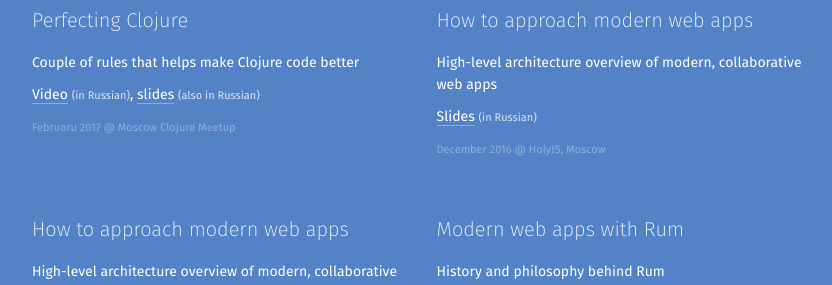
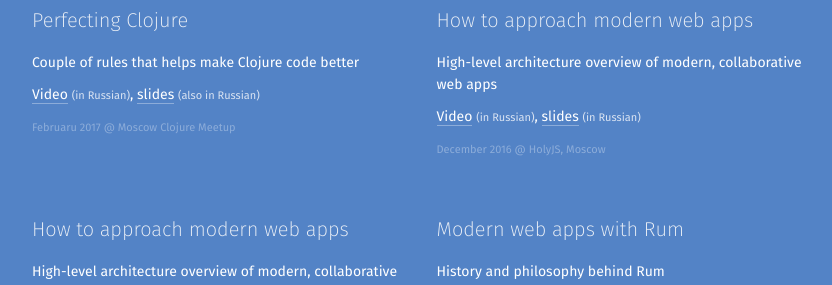
Before and after one commit to tonsky/tonsky.github.io, a Jekyll site: the page built from talks/index.html, in a window 1280 px wide and 900 px high. Shown: the part 266-551 px from the top of the window, without its empty margins (205-1037 px from the left). Built offline with Jekyll 4.4.1, drawn with Linux system fonts in a browser that asks for light colours.

Commit message:
Video from HolyJS Moscow

```diff
--- a/talks/index.html
+++ b/talks/index.html
@@ -21,7 +21,7 @@
 <div class=event>
     <h1>How to approach modern web apps<span class="lang lang_ru"></span></h1>
     <p>High-level architecture overview of modern, collaborative web apps
-    <p class=links><a href="http://s.tonsky.me/conferences/2016.12%20HolyJS%20Moscow.pdf">Slides</a> <span class=lang>(in Russian)</span>
+    <p class=links><a href="https://www.youtube.com/watch?v=x9yYlDNHI2Y">Video</a> <span class=lang>(in Russian)</span>, <a href="http://s.tonsky.me/conferences/2016.12%20HolyJS%20Moscow.pdf">slides</a> <span class=lang>(in Russian)</span>
     <p class=where>December 2016 <span class=at>@</span>&nbsp;HolyJS, Moscow</a>
 </div>
 
```
